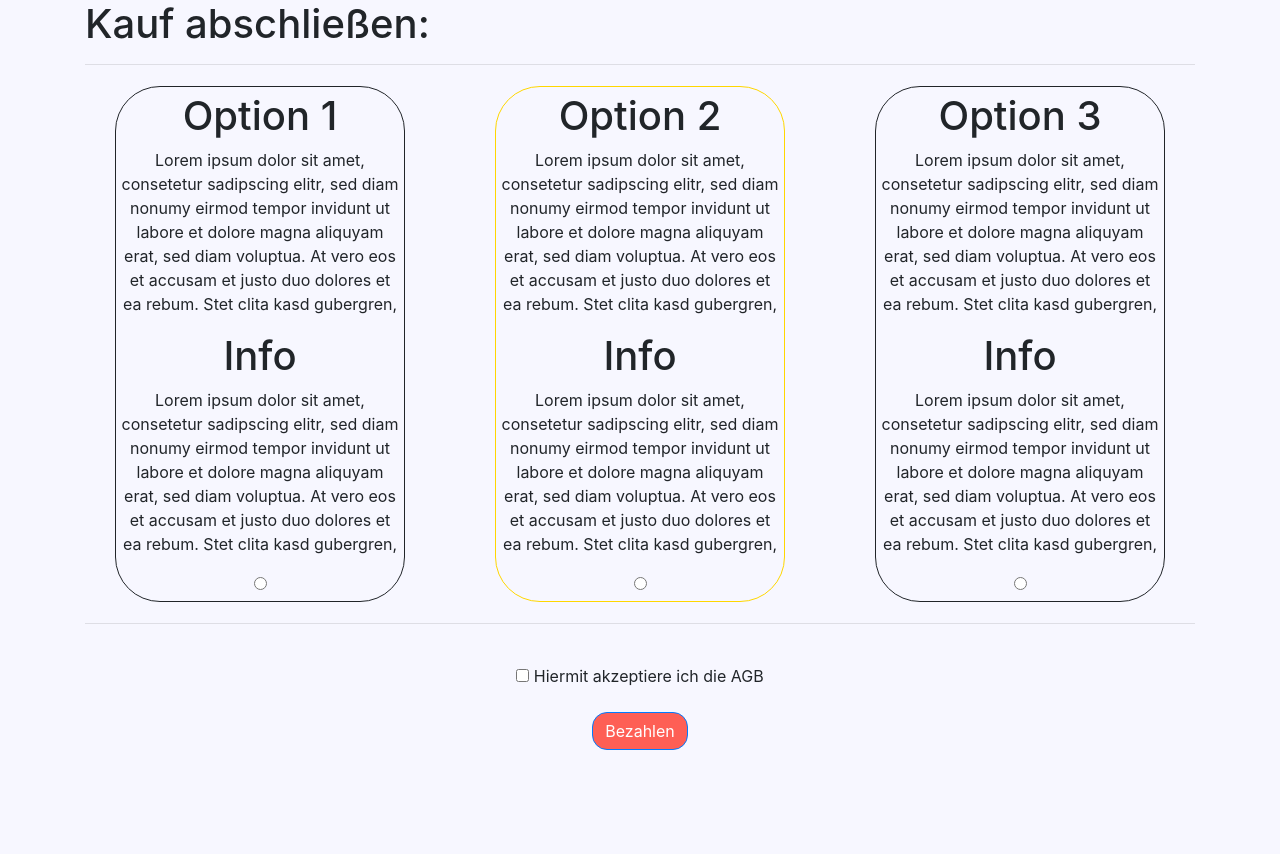
After one commit to ChillySpiral/StudyShare, a PHP site: page /Components/payment.php in a window 1280 px wide. The commit adds this page. Run offline with PHP 8.4, Linux system fonts and the light colour scheme.

Commit message:
Payment frontend and backend functions finished. AJAX request not working yet, to actually add the subscription via frontend client.

```diff
--- /dev/null
+++ b/Components/payment.php
@@ -0,0 +1,72 @@
+<!DOCTYPE html>
+<html lang="en">
+
+<head>
+    <script src="./JavaScript/payment.js" defer></script>
+    <script src="./JavaScript/jquery.min.js"></script>
+    <script src="./CSS/bootstrap/js/bootstrap.min.js"></script>
+    <script src="https://ajax.googleapis.com/ajax/libs/jquery/3.5.1/jquery.min.js"></script>
+    <link rel="stylesheet" href="../CSS/bootstrap/css/bootstrap.min.css">
+    <link rel="stylesheet" href="../CSS/Footer-Basic.css">
+    <link rel="stylesheet" href="../CSS/Login-Form-Clean.css">
+    <link rel="stylesheet" href="../CSS/Registration-Form-with-Photo.css">
+    <link rel="stylesheet" href="../CSS/styles.css">
+    <link rel="stylesheet" href="../CSS/fonts/fontawesome-all.min.css">
+    <link rel="stylesheet" href="../CSS/fonts/font-awesome.min.css">
+    <link rel="stylesheet" href="../CSS/fonts/fontawesome5-overrides.min.css">
+
+</head>
+
+<body style="background: #f7f7ff;">
+
+<form>
+<div id="Preise-Index" class="container text-center" style="text-align: center;">
+        <div class="row">
+            <div class="col-md-12" style="text-align: left;">
+                <h1>Kauf abschließen:</h1>
+                <hr>
+            </div>
+        </div>
+        <div class="row">
+            <div class="col-md-4">
+                <div style="border-width: 1px;border-style: solid;border-radius: 45px;margin-right: 30px;margin-left: 30px;padding: 5px;margin-top: 5px;margin-bottom: 5px;">
+                    <h1>Option 1</h1>
+                    <p>Lorem ipsum dolor sit amet, consetetur sadipscing elitr, sed diam nonumy eirmod tempor invidunt ut labore et dolore magna aliquyam erat, sed diam voluptua. At vero eos et accusam et justo duo dolores et ea rebum. Stet clita kasd gubergren,</p>
+                    <h1>Info</h1>
+                    <p>Lorem ipsum dolor sit amet, consetetur sadipscing elitr, sed diam nonumy eirmod tempor invidunt ut labore et dolore magna aliquyam erat, sed diam voluptua. At vero eos et accusam et justo duo dolores et ea rebum. Stet clita kasd gubergren,</p>
+                    <input type="radio" name="subscription" value="option1">
+                </div>
+            </div>
+            <div class="col-md-4">
+                <div style="border-width: 1px;border-style: solid;border-radius: 45px;margin-right: 30px;margin-left: 30px;padding: 5px;margin-bottom: 5px;margin-top: 5px; border-color: gold;">
+                    <h1>Option 2</h1>
+                    <p>Lorem ipsum dolor sit amet, consetetur sadipscing elitr, sed diam nonumy eirmod tempor invidunt ut labore et dolore magna aliquyam erat, sed diam voluptua. At vero eos et accusam et justo duo dolores et ea rebum. Stet clita kasd gubergren,</p>
+                    <h1>Info</h1>
+                    <p>Lorem ipsum dolor sit amet, consetetur sadipscing elitr, sed diam nonumy eirmod tempor invidunt ut labore et dolore magna aliquyam erat, sed diam voluptua. At vero eos et accusam et justo duo dolores et ea rebum. Stet clita kasd gubergren,</p>
+                    <input type="radio" name="subscription" value="option2">
+                </div>
+            </div>
+            <div class="col-md-4">
+                <div style="border-width: 1px;border-style: solid;border-radius: 45px;margin-right: 30px;margin-left: 30px;padding: 5px;margin-top: 5px;margin-bottom: 5px;">
+                    <h1>Option 3</h1>
+                    <p>Lorem ipsum dolor sit amet, consetetur sadipscing elitr, sed diam nonumy eirmod tempor invidunt ut labore et dolore magna aliquyam erat, sed diam voluptua. At vero eos et accusam et justo duo dolores et ea rebum. Stet clita kasd gubergren,</p>
+                    <h1>Info</h1>
+                    <p style="text-align: center;">Lorem ipsum dolor sit amet, consetetur sadipscing elitr, sed diam nonumy eirmod tempor invidunt ut labore et dolore magna aliquyam erat, sed diam voluptua. At vero eos et accusam et justo duo dolores et ea rebum. Stet clita kasd gubergren,</p>
+                    <input type="radio" name="subscription" value="option3">
+                </div>
+            </div>
+        </div>
+        <hr>
+        <br>
+            <input type="checkbox" id="myCheck"> Hiermit akzeptiere ich die AGB
+        <br>
+        <br>
+            <input class="btn btn-primary" style="background: #fe5f55;border-radius: 15px;" type="button" onclick="checkForm()" value="Bezahlen">
+        <br>
+        <br>
+
+    </div>
+</form>
+
+</body>
+</html>
--- /dev/null
+++ b/JavaScript/payment.js
@@ -0,0 +1,31 @@
+function checkForm() {
+    var option = document.forms[0];
+    var txt = "";
+    var i;
+    for (i = 0; i < option.length - 2; i++){
+        if (option[i].checked) {
+          chosenOption = option[i].value;
+        }
+    }
+    if(document.getElementById("myCheck").checked == false) {
+        alert("Bitte die AGB akzeptieren!");
+    }
+    else{
+        alert(chosenOption);
+        //addSubscription("GET", chosenOption); //will need to give user_id too (as an array probably, then process with array_pop), to add subscription
+    }
+}
+
+function addSubscription(method, param){ //trying AJAX... not working
+    $.ajax({
+        type: "POST",
+        url: "../AJAX/serviceHandler.php",
+        cache: false,
+        data: {function: method, param: param},
+        dataType: "json",
+        success: function(response)
+        {
+            $("#"+param).remove();
+        }
+    })
+}
--- a/index.php
+++ b/index.php
@@ -137,7 +137,7 @@
 
 </div>
 
-    <?php include "components/profilesettings.php";?> <!-- debugging purposes -->
+    <?php include "components/payment.php";?> <!-- debugging purposes -->
     <script src="Javascript/jquery.min.js"></script>
     <script src="CSS/bootstrap/js/bootstrap.min.js"></script>
 
```
Also changed, not shown: AJAX/Utility/users.class.php (+28 -0 lines), AJAX/businesslogic/logic.php (+24 -2 lines).
